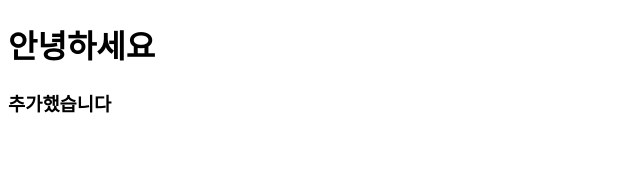
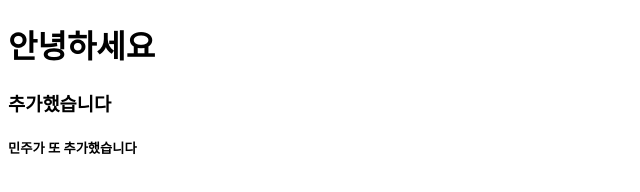
Before and after one commit to amilk5u/minzoo, a plain HTML site: page index.html in a window 1280 px wide. Shown: the whole page, without its empty margins (0-640 px from the left). Drawn offline with Linux system fonts and the light colour scheme.

Commit message:
minju commit

```diff
--- a/index.html
+++ b/index.html
@@ -10,6 +10,7 @@
    <div>
       <h1>안녕하세요</h1>
       <h3>추가했습니다</h3>
+      <h5>민주가 또 추가했습니다</h5>
    </div>
 </body>
 </html>
```
